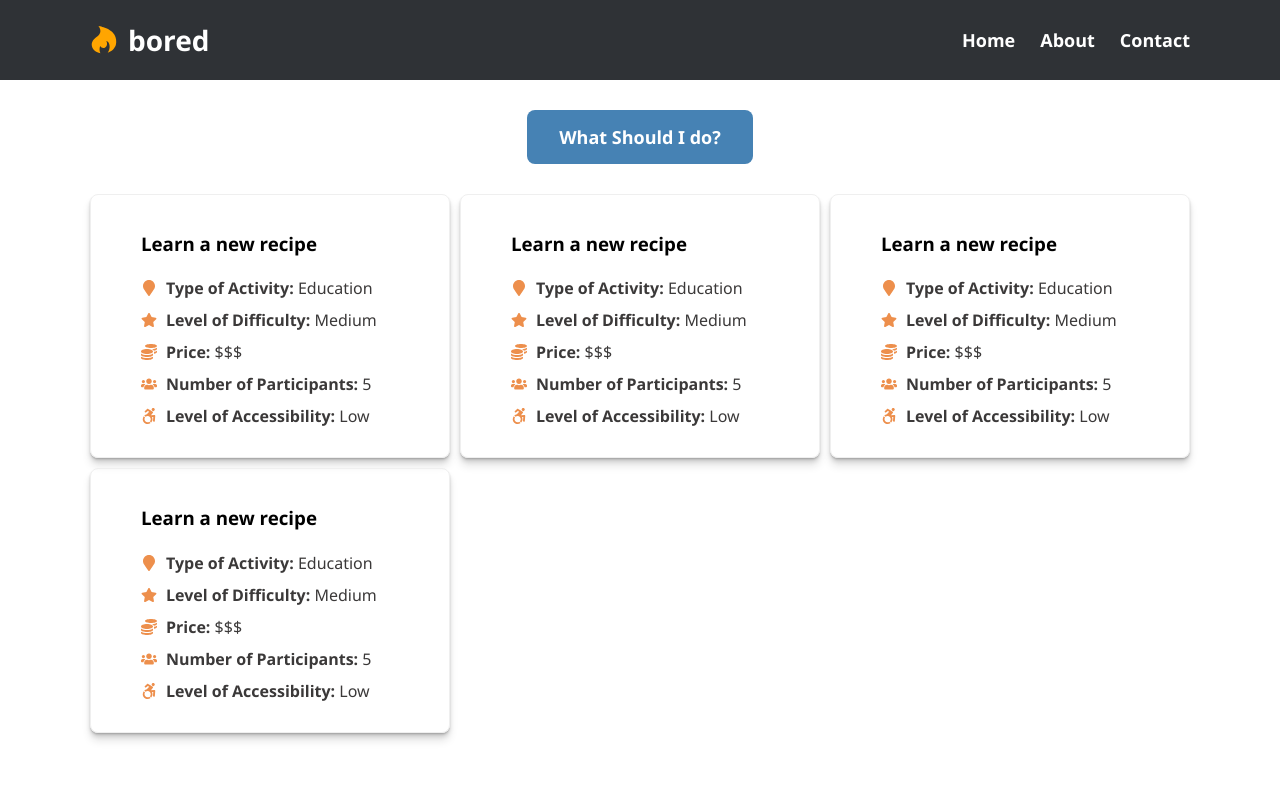
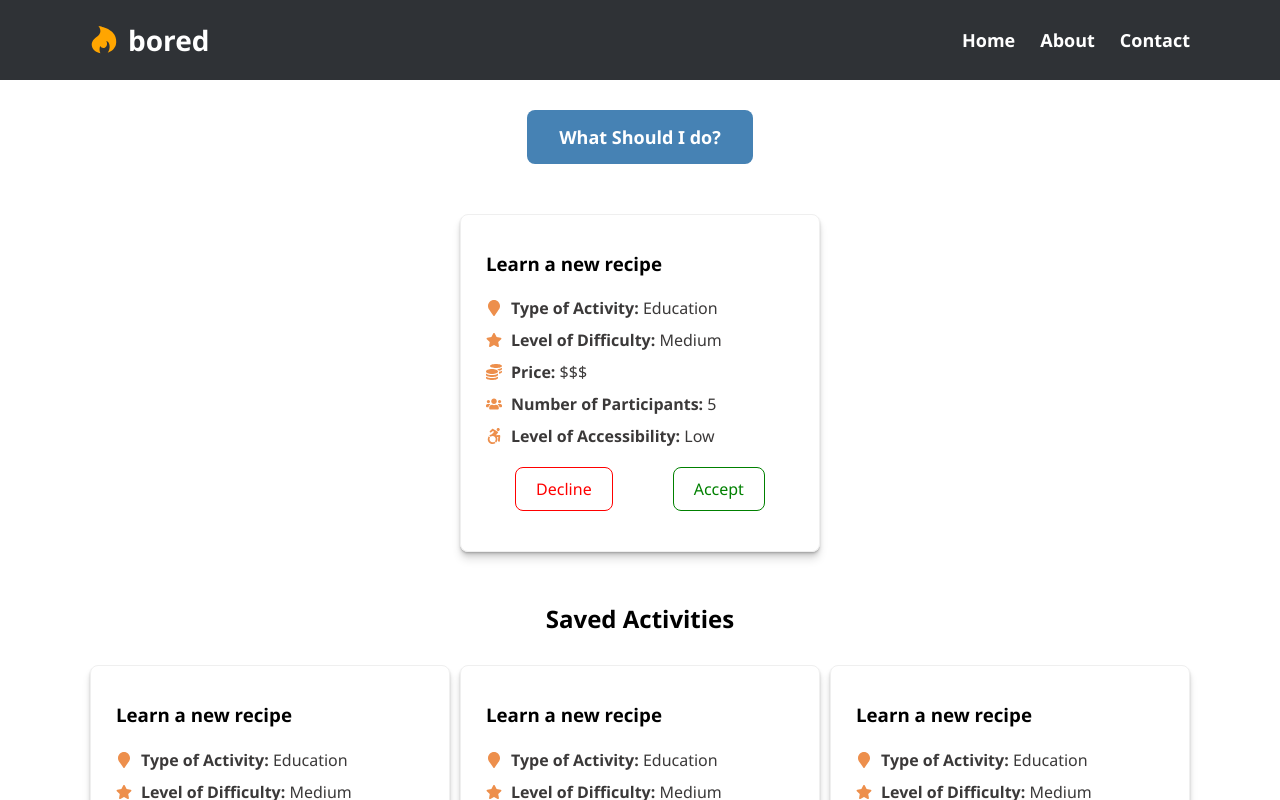
Before and after one commit to mspassov/bored, a React (Create React App) app: page / in a window 1280 px wide. Shown: the top 800 px of the page. Built offline with nearby package versions, Linux system fonts and the light colour scheme; the HTML template or start-up script is replaced by a standard one.

Commit message:
added Decision card

```diff
--- a/src/App.jsx
+++ b/src/App.jsx
@@ -2,6 +2,7 @@ import React from "react";
 import axios from "axios";
 import Header from "./Components/Header";
 import ActivityCard from "./Components/ActivityCard";
+import DecisionCard from "./Components/DecisionCard";
 import { useState } from "react";
 
 const App = () => {
@@ -25,6 +26,13 @@ const App = () => {
           What Should I do?
         </button>
       </div>
+
+      <div className="container decision-container">
+        <DecisionCard/>
+      </div>
+
+      <h2>Saved Activities</h2>
+
       <div className="container grid-container">
         <ActivityCard />
         <ActivityCard />
--- /dev/null
+++ b/src/Components/DecisionCard.jsx
@@ -0,0 +1,92 @@
+import React from "react";
+import {
+  FaMapMarker,
+  FaUsers,
+  FaAccessibleIcon,
+  FaCoins,
+  FaStar,
+} from "react-icons/fa";
+
+const DecisionCard = () => {
+  const sampleDifficulty = 0.5;
+  const samplePrice = 0.99;
+
+  const calcualteDifficulty = (diff) => {
+    if (diff > 0.66) {
+      return "Hard";
+    } else if (diff > 0.33) {
+      return "Medium";
+    } else {
+      return "Easy";
+    }
+  };
+
+  const calculatePrice = (p) => {
+    if (p > 0.66) {
+      return "$$$";
+    } else if (p > 0.33) {
+      return "$$";
+    } else {
+      return "$";
+    }
+  };
+
+  const calculateAccessibility = (acc) => {
+    if (acc > 0.66) {
+      return "High";
+    } else if (acc > 0.33) {
+      return "Moderate";
+    } else {
+      return "Low";
+    }
+  };
+
+  return (
+    <div className="card-container decision-card">
+      <h3>Learn a new recipe</h3>
+      <div className="card-item">
+        <FaMapMarker color="#ed8f4c" />
+        <p>
+          <strong>Type of Activity:</strong> Education
+        </p>
+      </div>
+
+      <div className="card-item">
+        <FaStar color="#ed8f4c" />
+        <p>
+          <strong>Level of Difficulty: </strong>
+          {calcualteDifficulty(sampleDifficulty)}
+        </p>
+      </div>
+
+      <div className="card-item">
+        <FaCoins color="#ed8f4c" />
+        <p>
+          <strong>Price: </strong>
+          {calculatePrice(samplePrice)}
+        </p>
+      </div>
+
+      <div className="card-item">
+        <FaUsers color="#ed8f4c" />
+        <p>
+          <strong>Number of Participants: </strong> 5
+        </p>
+      </div>
+
+      <div className="card-item">
+        <FaAccessibleIcon color="#ed8f4c" />
+        <p>
+          <strong>Level of Accessibility: </strong>{" "}
+          {calculateAccessibility(0.1)}
+        </p>
+      </div>
+      <div className="button-container">
+          <button className="decision-btn decline-btn">Decline</button>
+          <button className="decision-btn accept-btn">Accept</button>
+      </div>
+    </div>
+  );
+};
+
+export default DecisionCard;
--- a/src/index.css
+++ b/src/index.css
@@ -82,6 +82,54 @@ nav .container{
 	background-color: rgb(132, 158, 180);
 }
 
+h2{
+	text-align: center;
+	margin: 50px auto 30px auto;
+}
+
+/* Decision Card Styling */
+.decision-card {
+	width: 360px;
+	margin: 20px auto;
+}
+
+.decision-btn {
+	margin: 15px 30px;
+	border: none;
+	padding: 10px 20px;
+	font-weight: bold;
+	font-size: 16px;
+	cursor: pointer;
+	text-decoration: none;
+	border-radius: 8px;
+}
+
+.decline-btn{
+	background-color: white;
+	color: red;
+	border: 1px solid red;
+	font-weight: 500;
+}
+
+.decline-btn:hover {
+	background-color: red;
+	color: white;
+}
+
+.accept-btn{
+	background-color: white;
+	color: green;
+	border: 1px solid green;
+	font-weight: 500;
+}
+
+.accept-btn:hover {
+	background-color: green;
+	color: white;
+}
+
+
+
 /* Grid Styling */
 
 .grid-container{
@@ -106,7 +154,7 @@ nav .container{
 .card-container{
 	padding-top: 25px;
 	padding-bottom: 25px;
-	padding-left: 50px;
+	padding-left: 25px;
 	padding-right: 25px;
 	border-radius: 8px;
 	line-height: 2;
```
